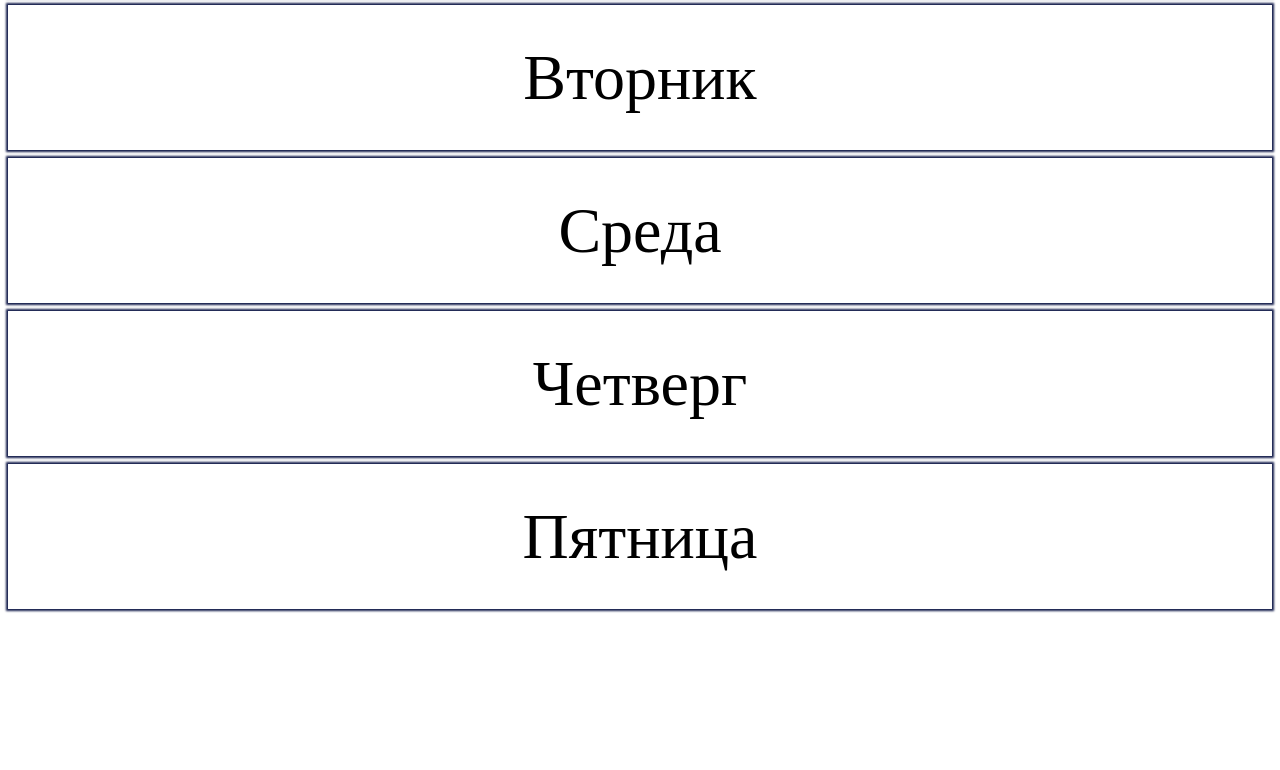
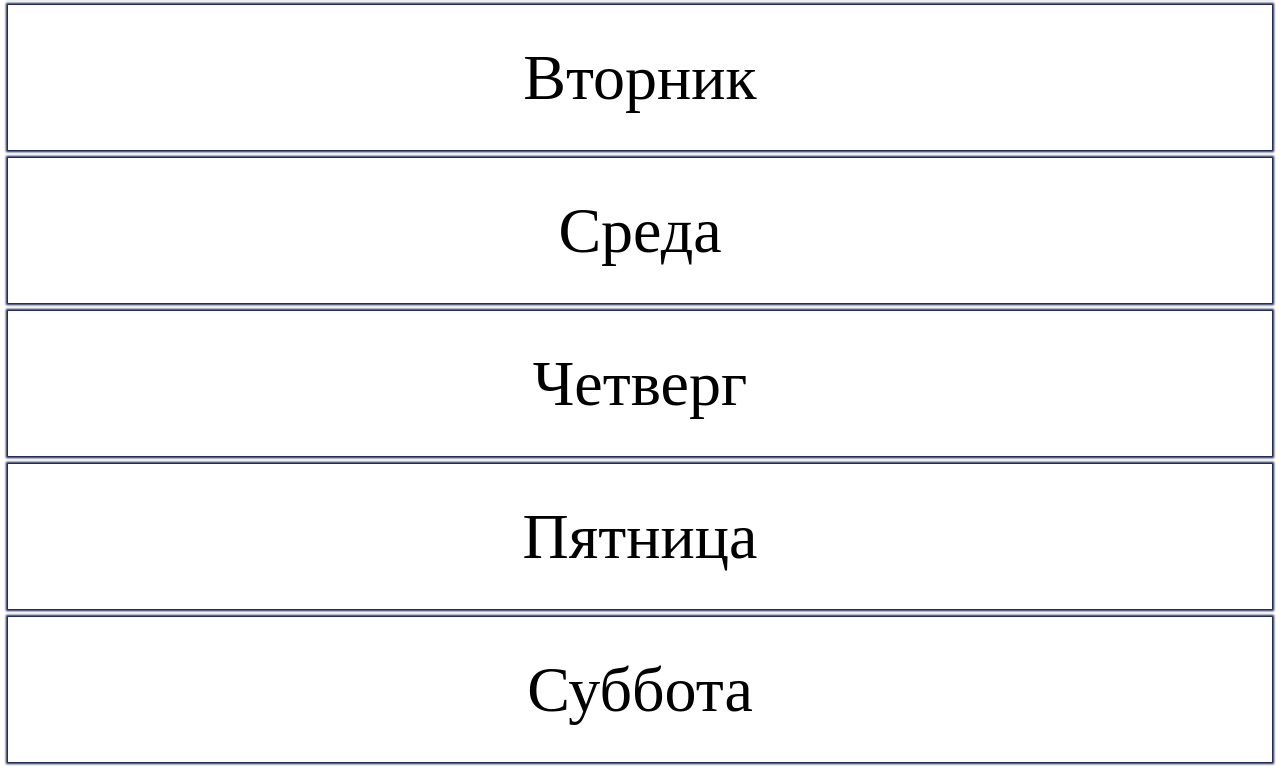
Before and after one commit to nuriko22/timesheet8, a plain HTML site: page index.html in a window 1280 px wide. Shown: the part 915-1685 px from the top of the page. Before the commit the page ends 1532 px from the top, so only its background shows below. Drawn offline with Linux system fonts and the light colour scheme.

Commit message:
Update index.html

```diff
--- a/index.html
+++ b/index.html
@@ -69,6 +69,7 @@
     <div class="butt" onclick="button(2)">Среда</div>
     <div class="butt" onclick="button(3)">Четверг</div>
     <div class="butt" onclick="button(4)">Пятница</div>
+    <div class="butt" onclick="button(5)">Суббота</div>
 
 	<script src="index.js"></script>
 </body>
```
